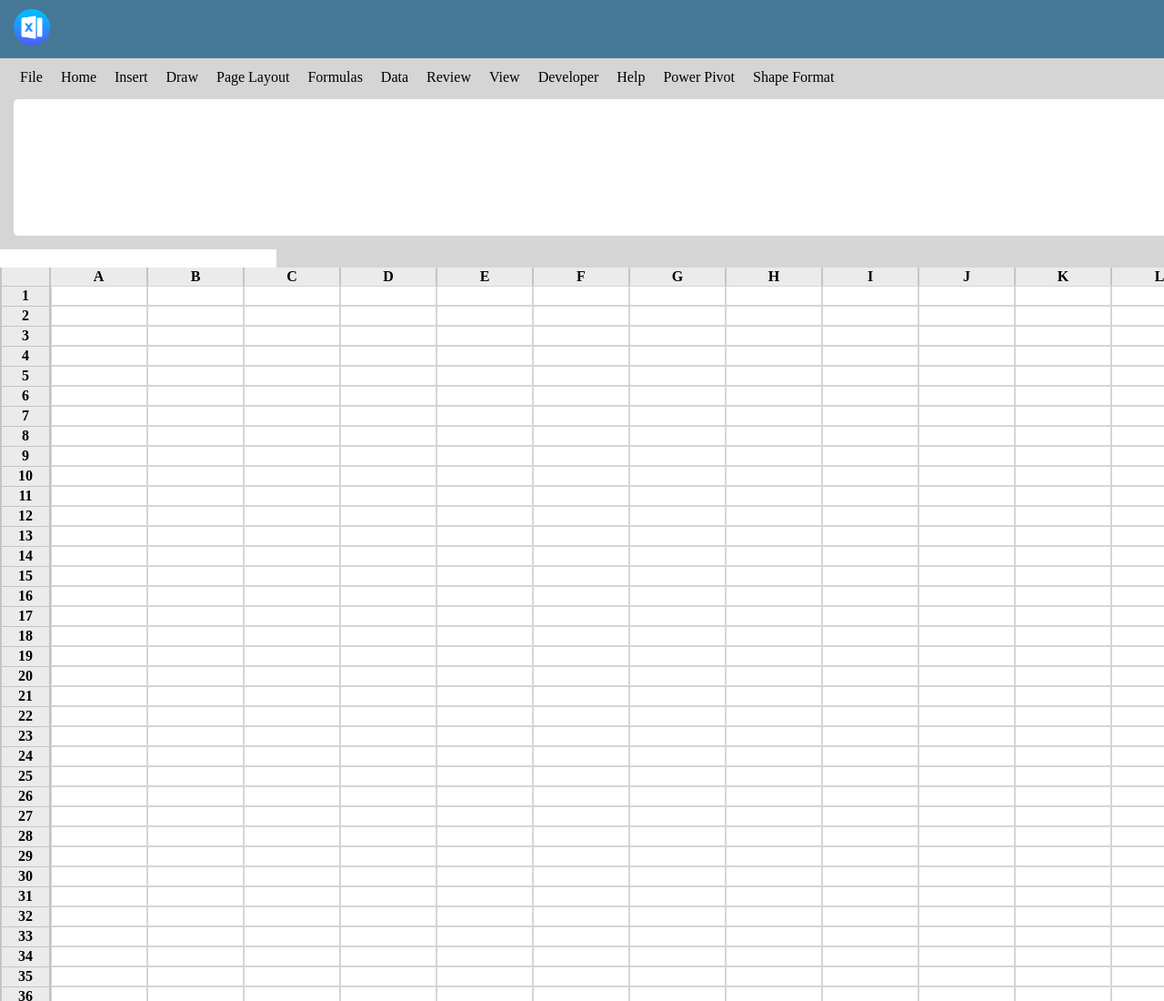
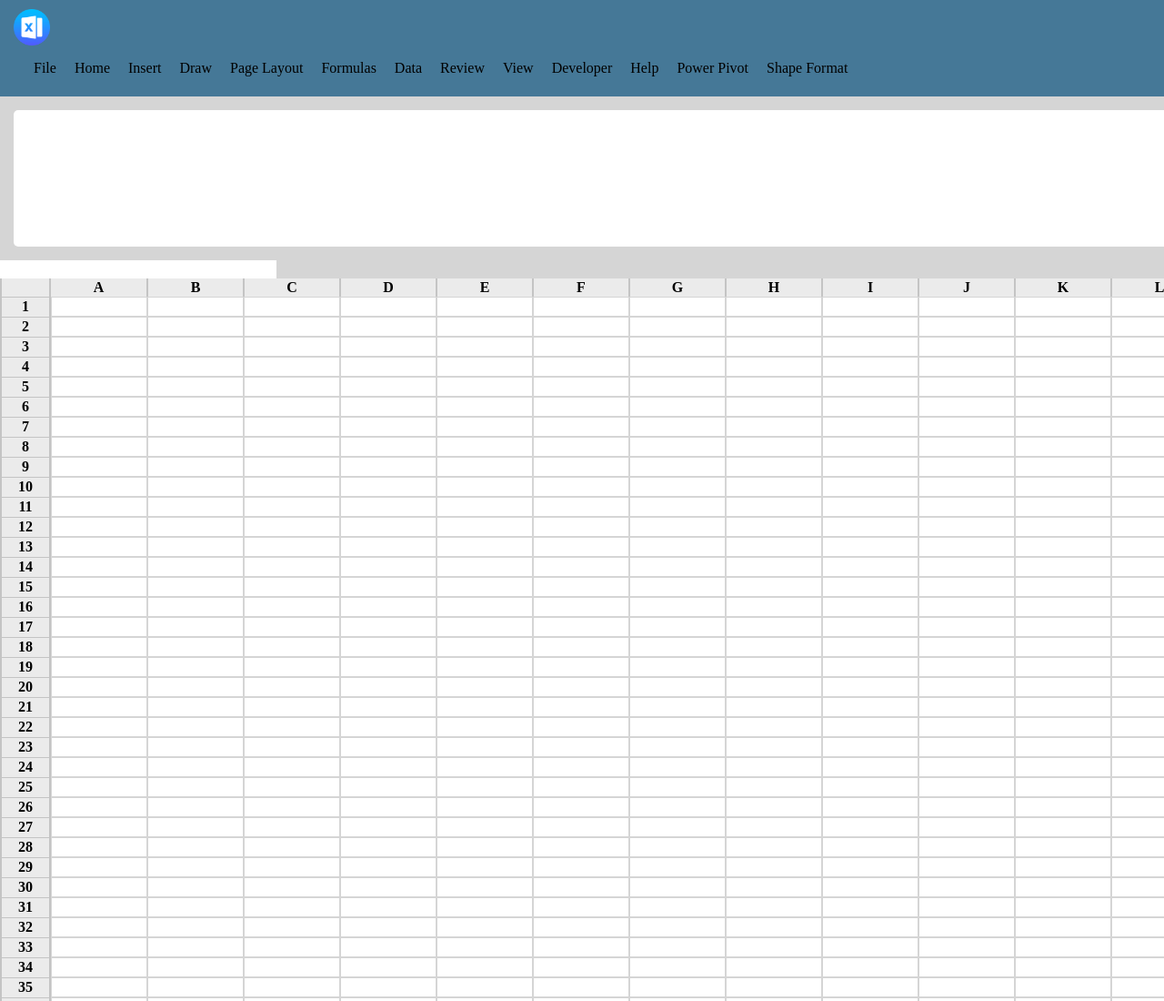
Before and after one commit to KauanAP/Excel, a plain HTML site: page index.html in a window 1280 px wide. Shown: the top 1100 px of the page at 91% size. Drawn offline with Linux system fonts and the light colour scheme; no server answers.

Commit message:
Update index.html

```diff
--- a/index.html
+++ b/index.html
@@ -11,10 +11,11 @@
 
 <body>
     <header>
-        <div id="topoTudo">
+        <div >
+
+        </div>
+        <nav id="topoTudo">
             <img src="img/excel.png" width="40px" height="auto" alt="">
-        </div>
-        <nav>
             <ul id="menuSuperior">
                 <li onclick="mSS(0)">File</li>
                 <li onclick="mSS(1)">Home</li>
```
